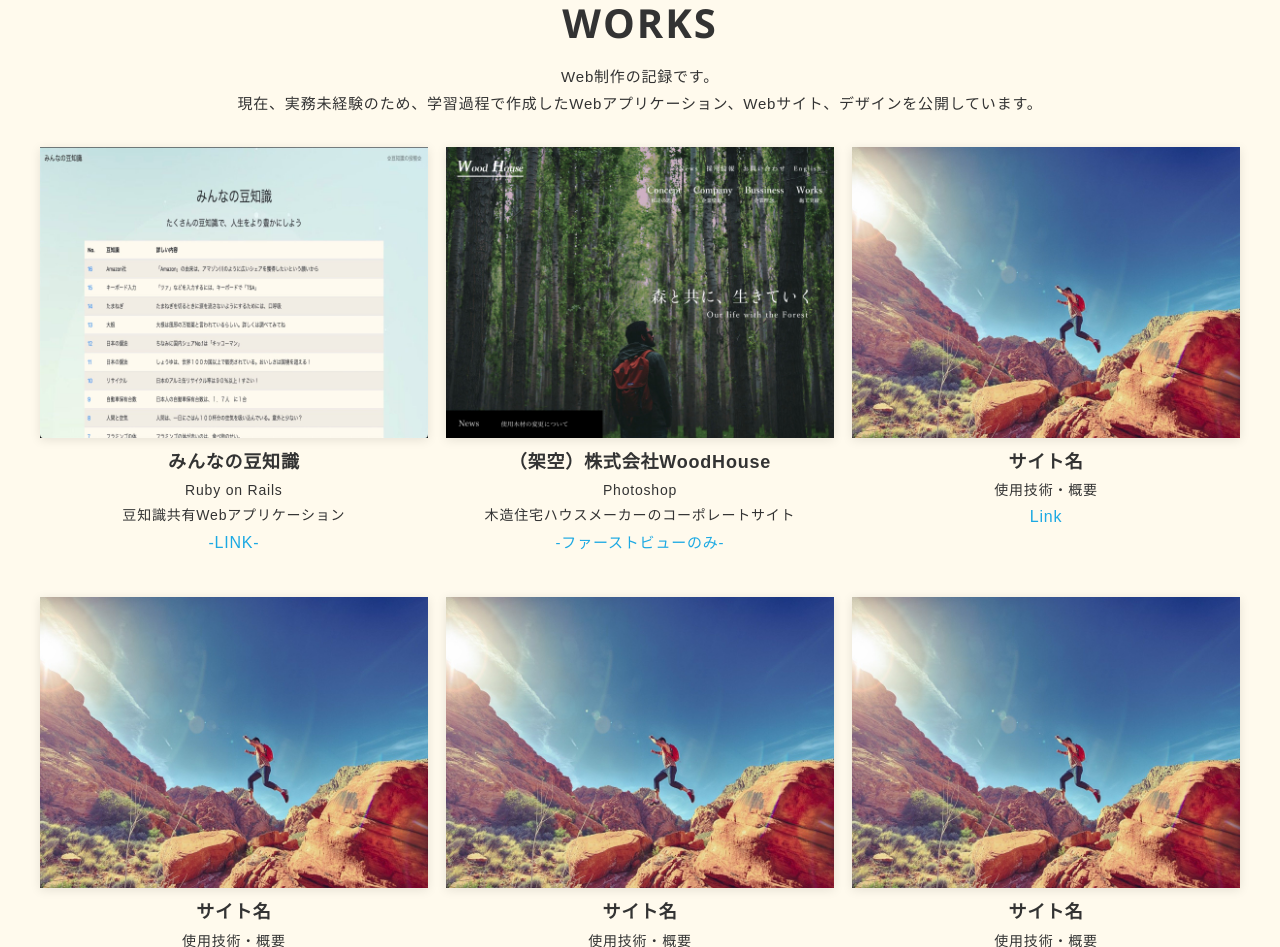
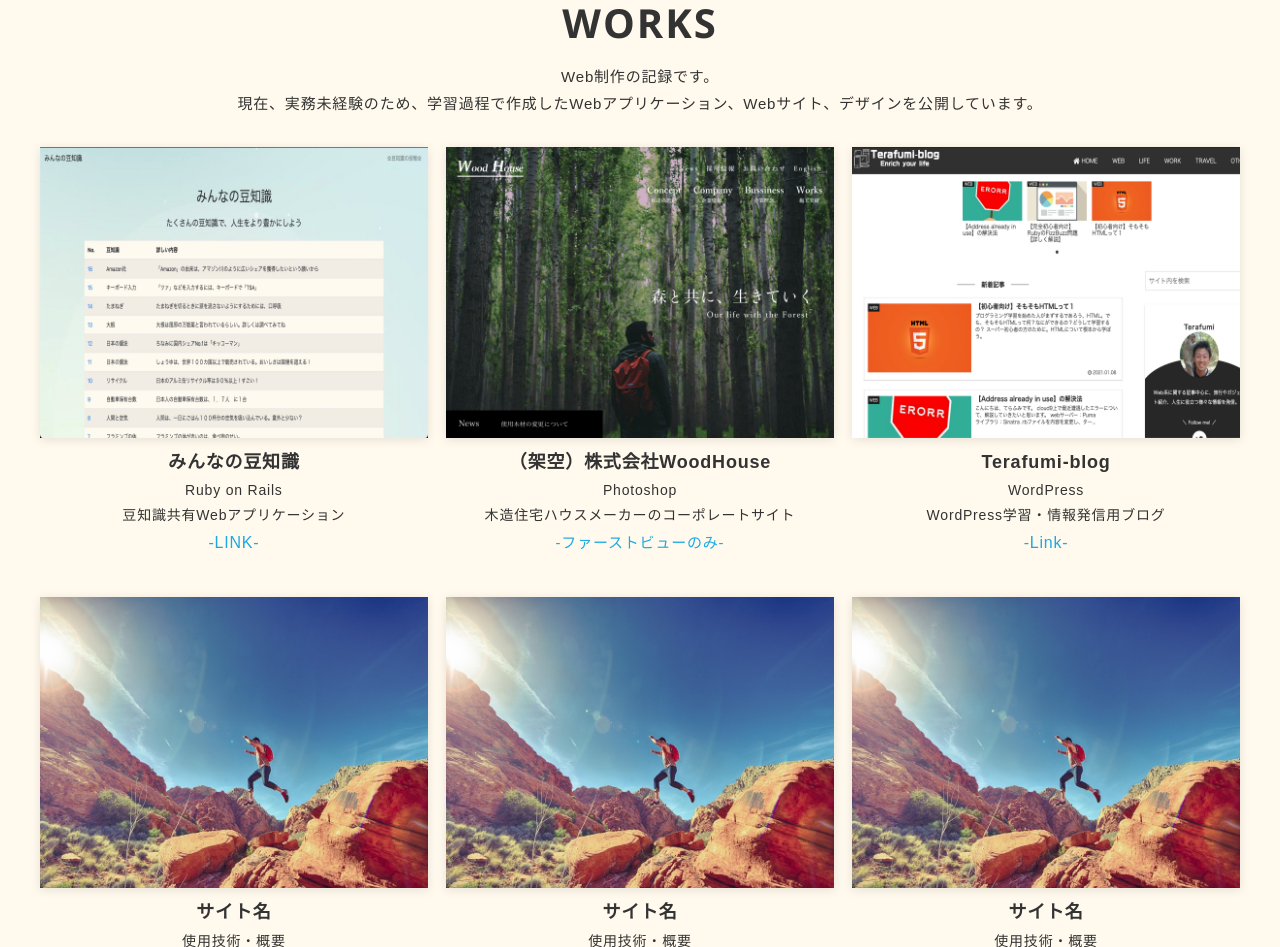
Before and after one commit to terashifumiaki/fumisport, a plain HTML site: page index.html in a window 1280 px wide. Shown: the part 937-1884 px from the top of the page. Drawn offline with nearby package versions, Linux system fonts and the light colour scheme; files whose address does not match are found by name.

Commit message:
wordpress

```diff
--- a/index.html
+++ b/index.html
@@ -123,15 +123,16 @@
 
 
               <figure class="works-item">
-                <a href="img/works/man.jpg" data-size="960x720"
+                <a href="img/works/Terafumi-blog.png" data-size="960x720"
                   class="works-image-wrapper works-link hover-action">
                   <img class="works-image lazyload fadein" src="img/placeholder4x3.png"
-                    data-src="img/works/man.jpg" alt="" />
+                    data-src="img/works/Terafumi-blog.png" alt="" />
                 </a>
                 <figcaption class="works-body">
-                  <div class="works-title">サイト名</div>
-                  <div class="works-text">使用技術・概要</div>
-                  <div class="works-url"><a class="works-url-link" href="https://yahoo.co.jp" target="_blank">Link</a>
+                  <div class="works-title">Terafumi-blog</div>
+                  <div class="works-text">WordPress<br>
+                  WordPress学習・情報発信用ブログ</div>
+                  <div class="works-url"><a class="works-url-link" href="https://terafumi-blog.com/" target="_blank">-Link-</a>
                   </div>
                 </figcaption>
               </figure>
```
Also changed, not shown: img/works/Terafumi-blog.png (added).
